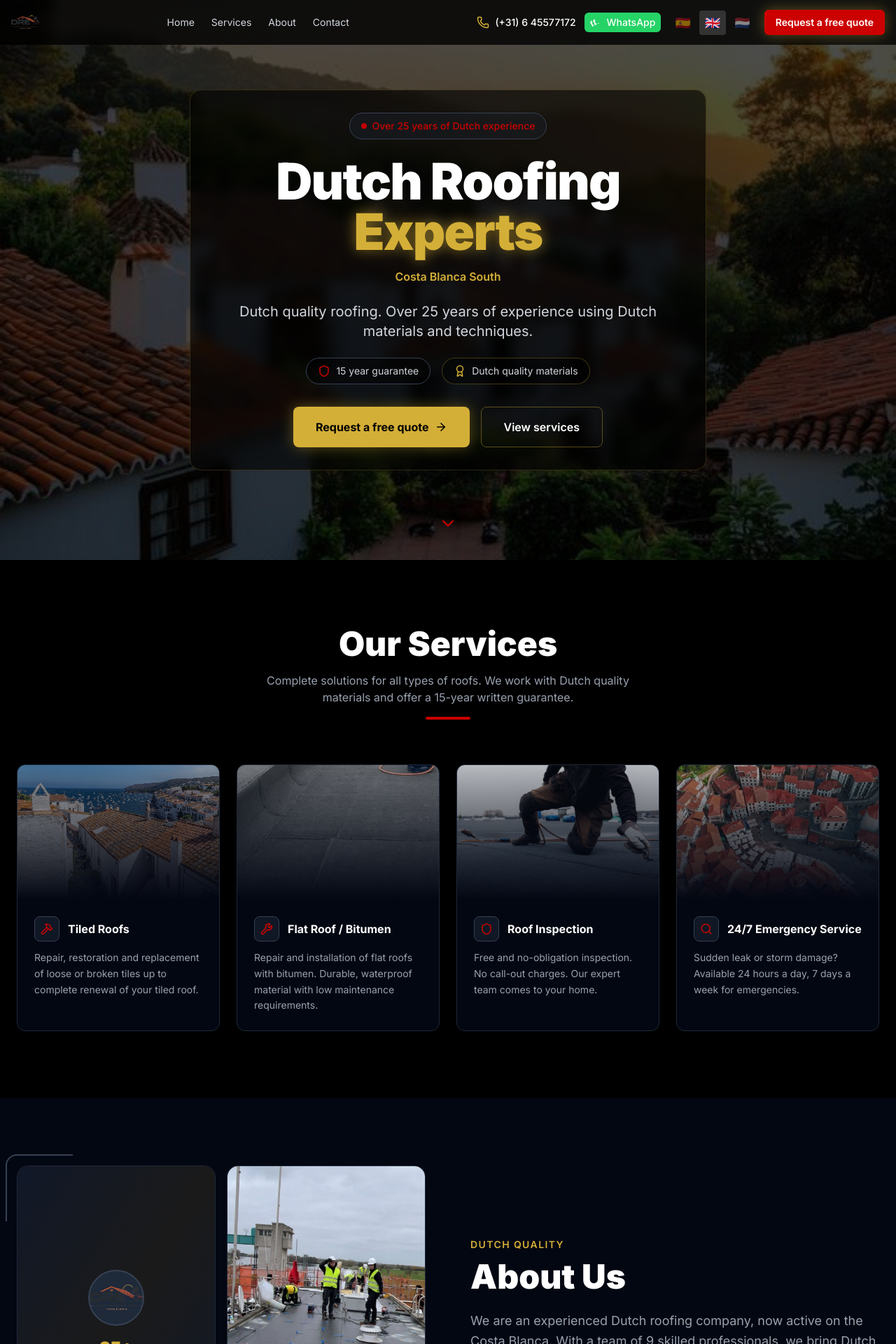
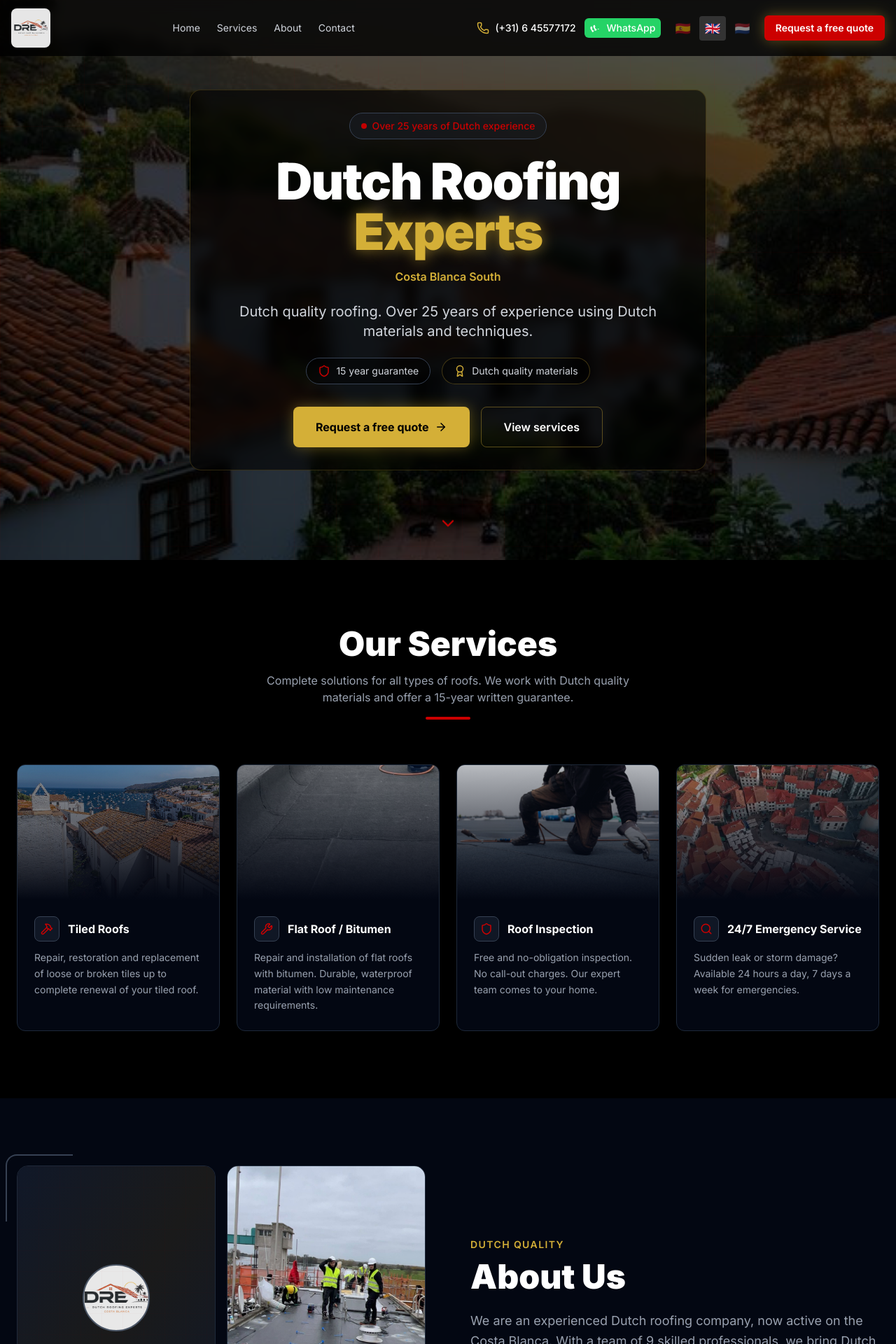
Before and after one commit to qwerty451/dutch-roofing-experts, a Next.js app: page / in a window 1280 px wide. Shown: the top 1920 px of the page at 70% size. Built offline with nearby package versions, Linux system fonts and the light colour scheme.

Commit message:
Add logo as favicon, enlarge logo with white background for visibility

```diff
--- a/app/layout.tsx
+++ b/app/layout.tsx
@@ -11,6 +11,9 @@ export const metadata: Metadata = {
   authors: [{ name: "Dutch Roofing Experts" }],
   creator: "Dutch Roofing Experts",
   publisher: "Dutch Roofing Experts",
+  icons: {
+    icon: "/favicon.png",
+  },
   robots: {
     index: true,
     follow: true,
--- a/components/About.tsx
+++ b/components/About.tsx
@@ -23,12 +23,12 @@ export default function About({ aboutImage, whatsappImage }: { aboutImage: strin
             <div className="relative h-80 lg:h-[450px] rounded-2xl overflow-hidden border border-gray-800">
               <div className="w-full h-full bg-gradient-to-br from-gray-900 via-[#1a1a1a] to-gray-900 flex flex-col items-center justify-center relative overflow-hidden">
                 <div className="absolute inset-0 opacity-10" style={{ backgroundImage: 'linear-gradient(rgba(204,0,0,0.2) 1px, transparent 1px), linear-gradient(90deg, rgba(204,0,0,0.2) 1px, transparent 1px)', backgroundSize: '30px 30px' }} />
-                <div className="w-20 h-20 rounded-full bg-gray-800 border-2 border-gray-700 flex items-center justify-center mb-4 overflow-hidden">
+                <div className="w-24 h-24 rounded-full bg-white/90 border-2 border-gray-600 flex items-center justify-center mb-4 overflow-hidden">
                   <Image
                     src="/uploads/logo.png"
                     alt="DRE"
-                    width={60}
-                    height={60}
+                    width={80}
+                    height={80}
                     className="w-full h-full object-contain"
                   />
                 </div>
--- a/components/Footer.tsx
+++ b/components/Footer.tsx
@@ -9,13 +9,15 @@ export default function Footer() {
   return (
     <footer className="border-t border-gray-900 py-8 px-6 bg-black">
       <div className="max-w-7xl mx-auto flex flex-col sm:flex-row items-center justify-between gap-4">
-        <Image
-          src="/uploads/logo.png"
-          alt="Dutch Roofing Experts"
-          width={32}
-          height={32}
-          className="w-auto h-8"
-        />
+        <div className="bg-white/90 p-1 rounded-lg">
+          <Image
+            src="/uploads/logo.png"
+            alt="Dutch Roofing Experts"
+            width={50}
+            height={50}
+            className="w-auto h-12"
+          />
+        </div>
         <div className="flex items-center gap-2 text-gray-400 text-sm">
           <Phone size={14} className="text-[#d4af37]" />
           <span>(+31) 6 45577172</span>
--- a/components/Navbar.tsx
+++ b/components/Navbar.tsx
@@ -38,13 +38,15 @@ export default function Navbar() {
     >
       <div className="max-w-7xl mx-auto px-4 py-3 flex items-center justify-between">
         <a href="#home" className="flex items-center gap-2">
-          <Image
-            src="/uploads/logo.png"
-            alt="Dutch Roofing Experts"
-            width={40}
-            height={40}
-            className="w-auto h-10"
-          />
+          <div className="bg-white/90 p-1 rounded-lg">
+            <Image
+              src="/uploads/logo.png"
+              alt="Dutch Roofing Experts"
+              width={50}
+              height={50}
+              className="w-auto h-12"
+            />
+          </div>
         </a>
 
         <div className="hidden md:flex items-center gap-6">
```
Also changed, not shown: app/favicon.png (added).
